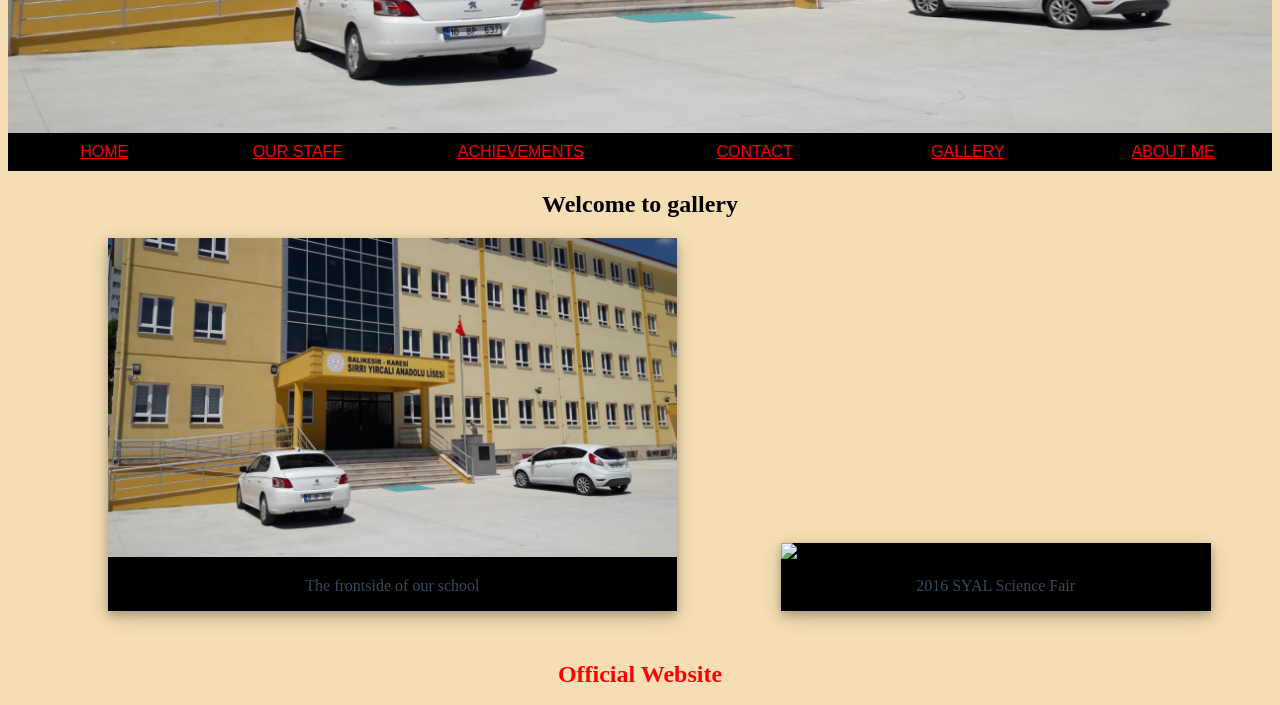
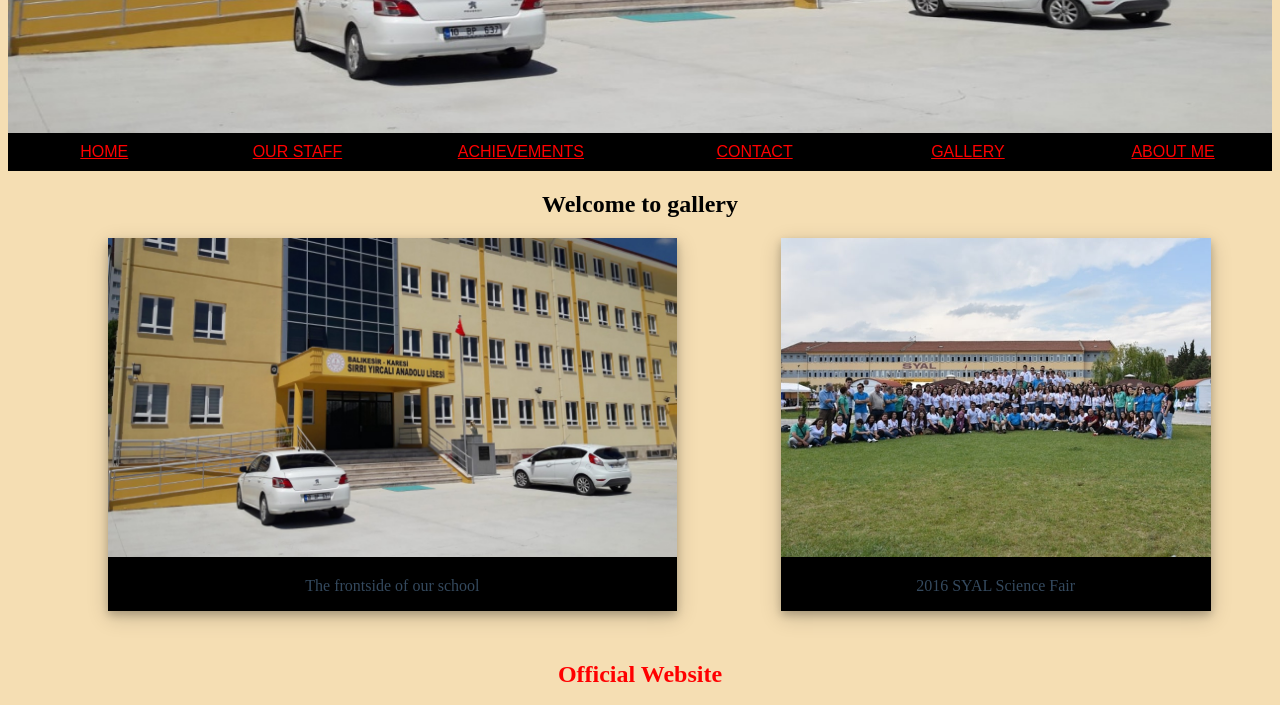
Before and after one commit to itu-itis/assignment-1-ituitis20-yenera16, a plain HTML site: page gallery.html in a window 1280 px wide. Shown: the part 486-1191 px from the top of the page. Drawn offline with Linux system fonts and the light colour scheme.

Commit message:
error fixed

```diff
--- a/gallery.html
+++ b/gallery.html
@@ -45,7 +45,7 @@
 		</div>
 
 		<div class="photo2">
-	<img src="science.png" alt="Science Fair" style="width:100%">
+	<img src="science.jpg" alt="Science Fair" style="width:100%">
 		<div class="container">
 		<p>2016 SYAL Science Fair</p>
 		</div>
```
